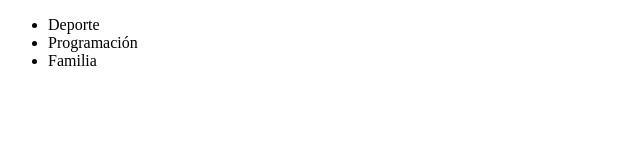
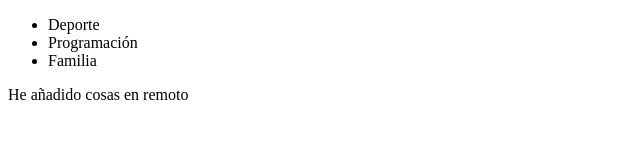
Before and after one commit to JavierSP1997/git_remoto, a plain HTML site: page index.html in a window 1280 px wide. Shown: the whole page, without its empty margins (0-640 px from the left). Drawn offline with Linux system fonts and the light colour scheme.

Commit message:
Update index.html
He añadido cosas en remoto

```diff
--- a/index.html
+++ b/index.html
@@ -13,6 +13,7 @@
         <li>Programación</li>
         <li>Familia</li>
     </ul>
+    <p>He añadido cosas en remoto</p>
 </body>
 
 </html>
```
